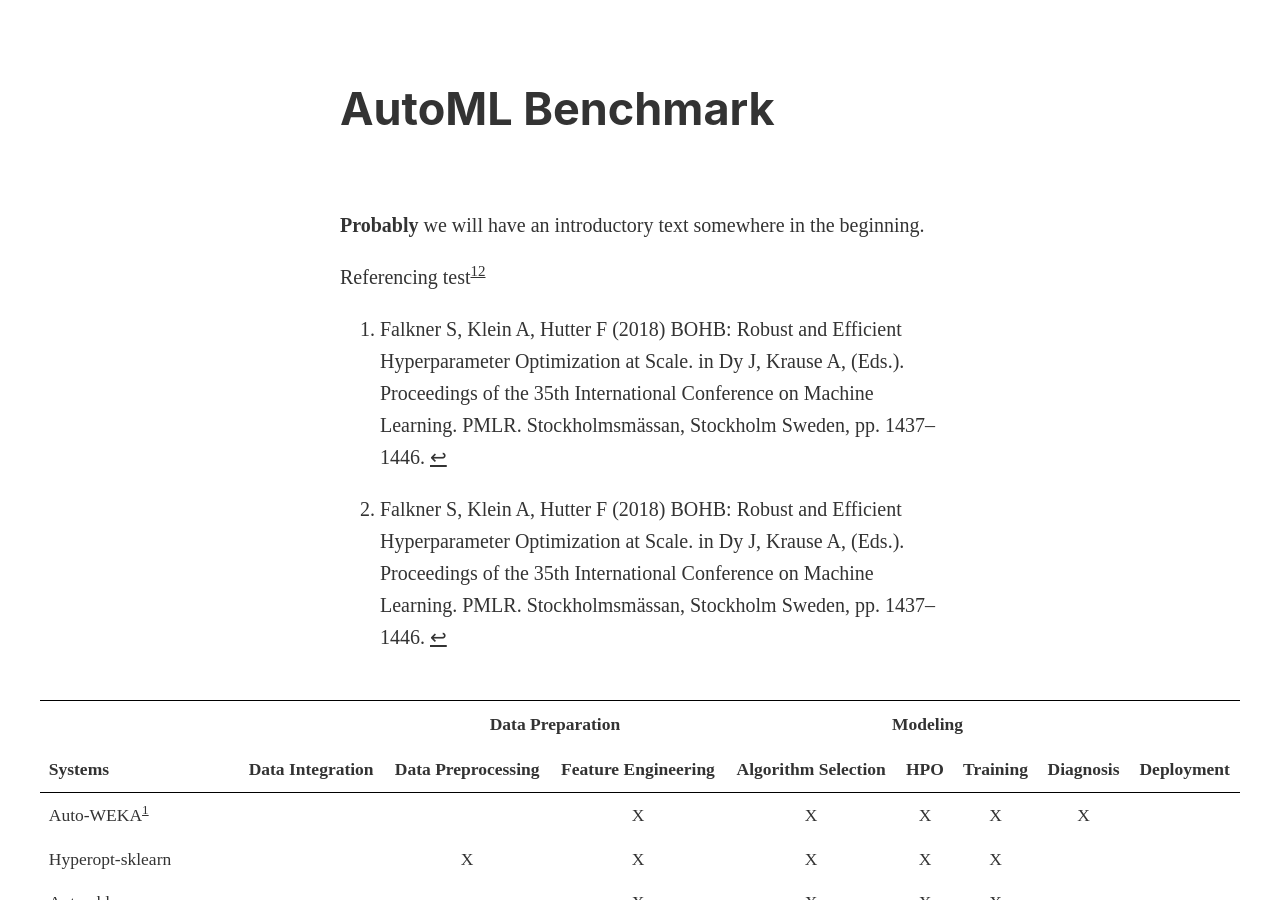
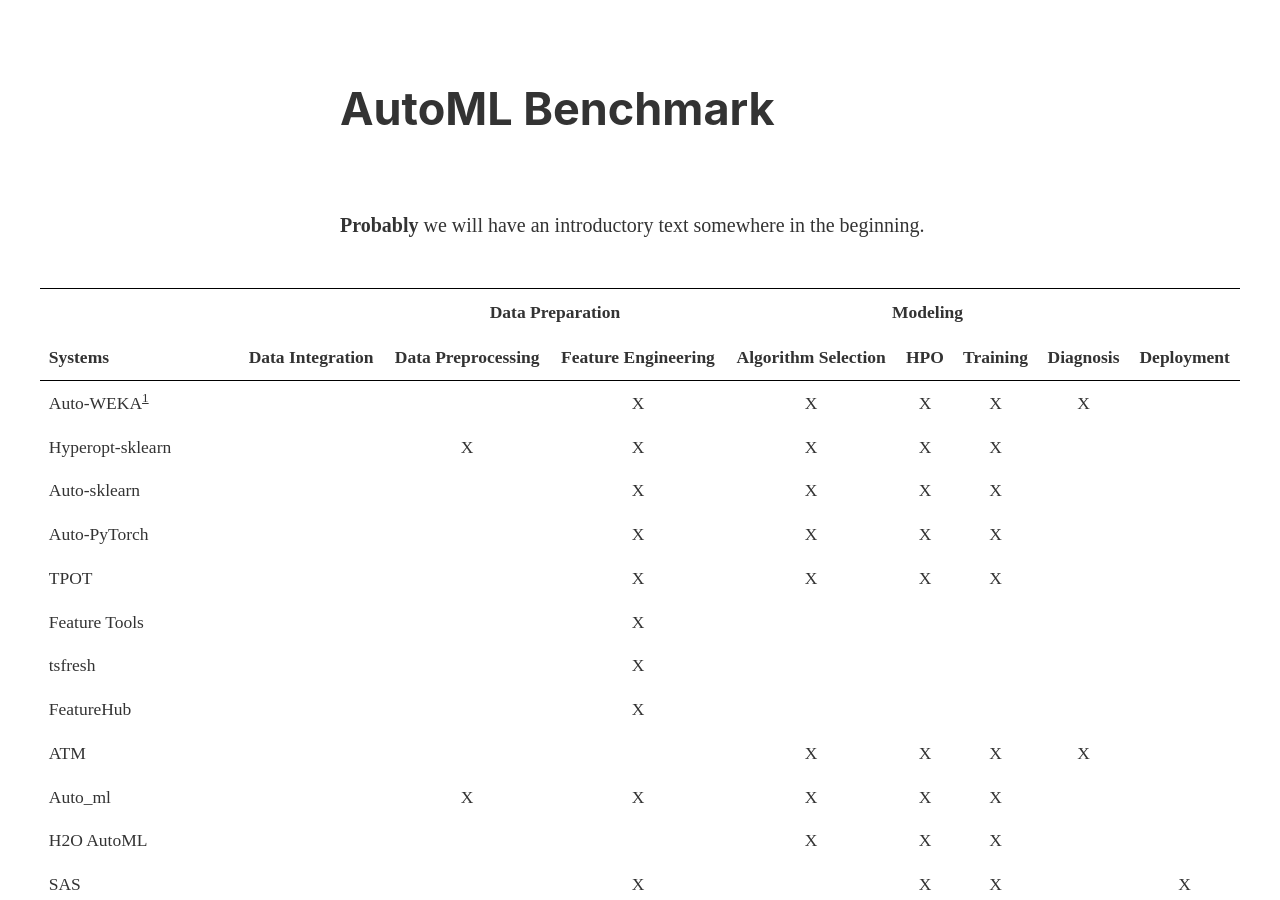
Before and after one commit to jonathankrauss/AutoML-Benchmark, a Jekyll site: the page built from README.md, in a window 1280 px wide and 900 px high. Built offline with Jekyll 4.4.1, drawn with Linux system fonts in a browser that asks for light colours; our own code applies the rules of GitHub Pages for plain Markdown files; comment, search, counter and statistics services are not loaded; some of the changed text lies outside the part shown.

Commit message:
removing tests for "alpha-release" version

```diff
--- a/README.md
+++ b/README.md
@@ -1,8 +1,8 @@
 **Probably** we will have an introductory text somewhere in the beginning.
 
-
+<!--
 Referencing test[^TestLoneRef][^TestVeryLoneRef]
 
 [^TestLoneRef]: Falkner S, Klein A, Hutter F (2018) BOHB: Robust and Efficient Hyperparameter Optimization at Scale. in Dy J, Krause A, (Eds.). Proceedings of the 35th International Conference on Machine Learning. PMLR. Stockholmsmässan, Stockholm Sweden, pp. 1437–1446.
 
-[^TestVeryLoneRef]: Falkner S, Klein A, Hutter F (2018) BOHB: Robust and Efficient Hyperparameter Optimization at Scale. in Dy J, Krause A, (Eds.). Proceedings of the 35th International Conference on Machine Learning. PMLR. Stockholmsmässan, Stockholm Sweden, pp. 1437–1446.
+[^TestVeryLoneRef]: Falkner S, Klein A, Hutter F (2018) BOHB: Robust and Efficient Hyperparameter Optimization at Scale. in Dy J, Krause A, (Eds.). Proceedings of the 35th International Conference on Machine Learning. PMLR. Stockholmsmässan, Stockholm Sweden, pp. 1437–1446. -->
--- a/_layouts/default.html
+++ b/_layouts/default.html
@@ -380,7 +380,7 @@
         </table>
       </div>
     </div>
-    <div class="center ph4 pt5 footnotes">
+    <!-- <div class="center ph4 pt5 footnotes">
       <ol>
         <li id="fn:TestRef">
           <p>Falkner S, Klein A, Hutter F (2018) BOHB: Robust and Efficient Hyperparameter Optimization at Scale. in Dy J,
@@ -388,7 +388,7 @@
             Stockholm Sweden, pp. 1437–1446.&nbsp;<a href="#fnref:TestRef" class="reversefootnote">↩</a></p>
         </li>
       </ol>
-    </div>
+    </div> -->
     <script>
       var moreLink = document.querySelector('.js-more')
       if (moreLink) {
```
